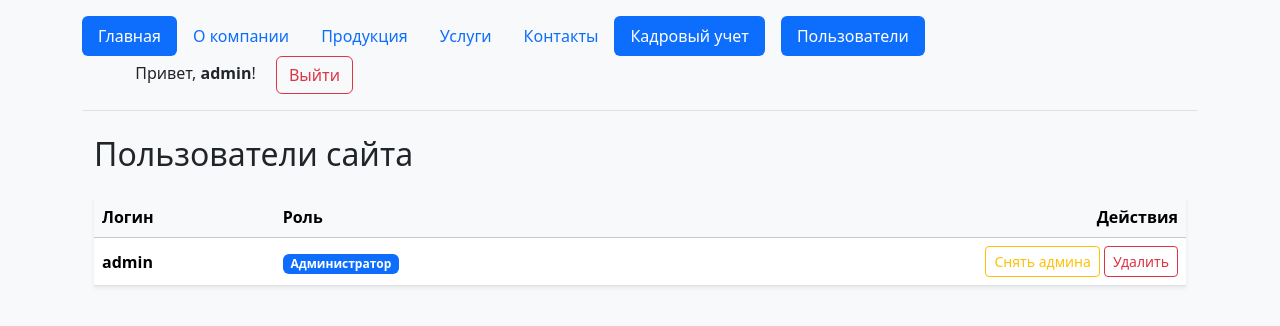
After one commit to YPi-lab/CourseProjectFlask2026, a Flask app: page /admin/users in a window 1280 px wide. The commit adds this page. Shown: the top 326 px of the page. Run offline with Flask 3, Linux system fonts and the light colour scheme; a user stored in the database is signed in; some libraries are stand-ins or nearby versions.

Commit message:
add admin user

```diff
--- a/admin.py
+++ b/admin.py
@@ -1,8 +1,8 @@
-from flask import Blueprint, render_template, redirect, url_for, flash, request
-from flask_login import login_required
+from flask import Blueprint, render_template, redirect, url_for, flash, request, abort
+from flask_login import login_required, current_user
 
 from forms import DepartmentForm, EmployeeForm, PositionForm
-from models import Department, db, Employee, Position
+from models import Department, db, Employee, Position, User
 
 admin_bp = Blueprint('admin', __name__)
 
@@ -53,6 +53,7 @@ def department_detail(dept_id):
 
 
 @admin_bp.route('/employees')
+@login_required
 def employees():
     all_employees = Employee.query.all()
     return render_template('admin/employees.html', employees=all_employees)
@@ -83,6 +84,7 @@ def add_employee():
 
 
 @admin_bp.route('/positions')
+@login_required
 def positions():
     all_positions = Position.query.join(Department).all()
     return render_template('admin/position.html', positions=all_positions)
@@ -147,6 +149,7 @@ def edit_employee(emp_id):
 
 
 @admin_bp.route('/department/delete/<int:dept_id>', methods=['POST'])
+@login_required
 def delete_department(dept_id):
     dept = Department.query.get_or_404(dept_id)
     db.session.delete(dept)
@@ -199,3 +202,43 @@ def edit_position(pos_id):
         return redirect(url_for('admin.positions'))
 
     return render_template('admin/add_position.html', form=form, edit=True)
+
+
+@admin_bp.route('/users')
+@login_required
+def user_list():
+    if not current_user.is_admin:
+        abort(403)
+    users = User.query.all()
+    return render_template('admin/users.html', users=users)
+
+
+@admin_bp.route('/delete_user/<int:user_id>', methods=['POST'])
+@login_required
+def delete_user(user_id):
+    if not current_user.is_admin:
+        abort(403)
+    user = User.query.get_or_404(user_id)
+    db.session.delete(user)
+    db.session.commit()
+    flash(f'Пользователь {user.username} удален', 'warning')
+    return redirect(url_for('admin.user_list'))
+
+
+@admin_bp.route('/toggle_admin/<int:user_id>', methods=['POST'])
+@login_required
+def toggle_admin(user_id):
+    if not current_user.is_admin:
+        abort(403)
+    user = User.query.get_or_404(user_id)
+
+    if user.id == current_user.id:
+        flash('Вы не можете лишить прав администратора самого себя', 'danger')
+        return redirect(url_for('admin.user_list'))
+
+    user.is_admin = not user.is_admin
+    db.session.commit()
+
+    status = "назначен администратором" if user.is_admin else "лишен прав администратора"
+    flash(f'Пользователь {user.username} {status}', 'success')
+    return redirect(url_for('admin.user_list'))
--- /dev/null
+++ b/templates/admin/users.html
@@ -0,0 +1,41 @@
+{% extends "base.html" %}
+{% block content %}
+    <div class="container mt-4">
+        <h2 class="mb-4">Пользователи сайта</h2>
+        <table class="table table-hover align-middle shadow-sm bg-white">
+            <thead class="table-light">
+            <tr>
+                <th>Логин</th>
+                <th>Роль</th>
+                <th class="text-end">Действия</th>
+            </tr>
+            </thead>
+            <tbody>
+            {% for user in users %}
+                <tr>
+                    <td><strong>{{ user.username }}</strong></td>
+                    <td>
+                        {% if user.is_admin %}
+                            <span class="badge bg-primary">Администратор</span>
+                        {% else %}
+                            <span class="badge bg-secondary">Пользователь</span>
+                        {% endif %}
+                    </td>
+                    <td class="text-end">
+                        <form action="{{ url_for('admin.toggle_admin', user_id=user.id) }}" method="POST"
+                              class="d-inline">
+                            <button class="btn btn-sm {{ 'btn-outline-warning' if user.is_admin else 'btn-outline-success' }}">
+                                {{ 'Снять админа' if user.is_admin else 'Сделать админом' }}
+                            </button>
+                        </form>
+                        <form action="{{ url_for('admin.delete_user', user_id=user.id) }}" method="POST"
+                              class="d-inline" onsubmit="return confirm('Удалить пользователя и его данные?')">
+                            <button class="btn btn-sm btn-outline-danger">Удалить</button>
+                        </form>
+                    </td>
+                </tr>
+            {% endfor %}
+            </tbody>
+        </table>
+    </div>
+{% endblock %}
--- a/templates/base.html
+++ b/templates/base.html
@@ -18,7 +18,10 @@
             <li class="nav-item"><a href="{{ url_for('main.contact') }}" class="nav-link">Контакты</a></li>
             {% if current_user.is_authenticated and current_user.is_admin %}
                 <li class="nav-item">
-                    <a href="{{ url_for('admin.index') }}" class="nav-link">Кадровый учет</a>
+                    <a href="{{ url_for('admin.index') }}" class="nav-link active me-3">Кадровый учет</a>
+                </li>
+                <li class="nav-item">
+                    <a href="{{ url_for('admin.user_list') }}" class="nav-link active">Пользователи</a>
                 </li>
             {% endif %}
         </ul>
```
Also changed, not shown: templates/admin/add_departments.html (+6 -2 lines), templates/admin/add_position.html (+11 -1 lines), instance/job.db.
